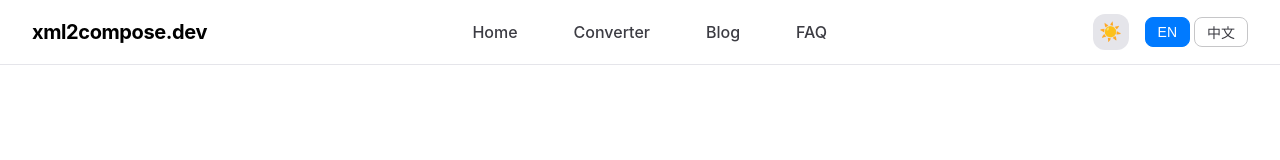
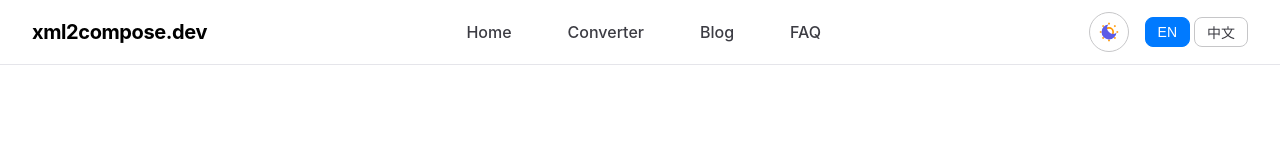
Before and after one commit to LeeLoveShaAnAn/xml2compose, a Next.js app: page / in a window 1280 px wide. Shown: the top 160 px of the page. Built offline with nearby package versions, Linux system fonts and the light colour scheme.

Commit message:
feat: Refactor theme management to a new `ThemeManager` class for SSR compatibility, update theme toggle UI with SVG icons, and simplify `AppContext`.

```diff
--- a/components/SiteHeader.tsx
+++ b/components/SiteHeader.tsx
@@ -2,23 +2,17 @@
 
 import Link from 'next/link';
 import { useApp } from '../lib/contexts/AppContext';
+import { themeManager } from '../js/ui/theme.js';
 
 export function SiteHeader() {
-  const { language, setLanguage, t, theme, setTheme, actualTheme } = useApp();
+  const { language, setLanguage, t } = useApp();
 
   const toggleLanguage = () => {
     setLanguage(language === 'en' ? 'zh' : 'en');
   };
 
-  const cycleTheme = () => {
-    if (theme === 'light') setTheme('dark');
-    else if (theme === 'dark') setTheme('system');
-    else setTheme('light');
-  };
-
-  const getThemeIcon = () => {
-    if (theme === 'system') return '⚙️';
-    return actualTheme === 'dark' ? '🌙' : '☀️';
+  const handleThemeToggle = (e: React.MouseEvent) => {
+    themeManager.toggle(e.nativeEvent);
   };
 
   return (
@@ -34,17 +28,31 @@ export function SiteHeader() {
             <li><Link href="/">{t('nav.home')}</Link></li>
             <li><Link href="/converter">{t('nav.converter')}</Link></li>
             <li><Link href="/blog">{t('nav.blog')}</Link></li>
-            <li><a href="#faq">{t('nav.faq')}</a></li>
+            <li><a href="/#faq">{t('nav.faq')}</a></li>
           </ul>
         </nav>
         <div className="header-controls">
           <button
-            onClick={cycleTheme}
-            className="theme-toggle"
-            title={`${t('theme.light')} / ${t('theme.dark')} / ${t('theme.system')}`}
+            onClick={handleThemeToggle}
+            className="theme-toggle-btn"
+            title={t('theme.toggle') || "Toggle theme"}
             aria-label="Toggle theme"
+            style={{ width: '40px', height: '40px', padding: 0, display: 'flex', alignItems: 'center', justifyContent: 'center' }}
           >
-            {getThemeIcon()}
+            <svg className="sun-icon" viewBox="0 0 24 24" fill="none" stroke="currentColor" strokeWidth="2">
+              <circle cx="12" cy="12" r="5" />
+              <line x1="12" y1="1" x2="12" y2="3" />
+              <line x1="12" y1="21" x2="12" y2="23" />
+              <line x1="4.22" y1="4.22" x2="5.64" y2="5.64" />
+              <line x1="18.36" y1="18.36" x2="19.78" y2="19.78" />
+              <line x1="1" y1="12" x2="3" y2="12" />
+              <line x1="21" y1="12" x2="23" y2="12" />
+              <line x1="4.22" y1="19.78" x2="5.64" y2="18.36" />
+              <line x1="18.36" y1="5.64" x2="19.78" y2="4.22" />
+            </svg>
+            <svg className="moon-icon" viewBox="0 0 24 24" fill="currentColor">
+              <path d="M21 12.79A9 9 0 1 1 11.21 3 7 7 0 0 0 21 12.79z" />
+            </svg>
           </button>
           <div className="lang-switch">
             <button
--- a/js/ui/theme.js
+++ b/js/ui/theme.js
@@ -5,6 +5,7 @@
 
 export class ThemeManager {
     constructor() {
+        if (typeof window === 'undefined') return;
         this.currentTheme = this.getSavedTheme() || this.getSystemTheme();
         this.rippleElement = null;
         this.isAnimating = false;
@@ -15,7 +16,10 @@ export class ThemeManager {
      * 初始化主题
      */
     init() {
+        if (typeof window === 'undefined') return;
+
         // 应用保存的主题
+        // ...
         this.applyTheme(this.currentTheme, false);
 
         // 创建涟漪遮罩元素
@@ -140,13 +144,15 @@ export class ThemeManager {
         // 设置 data 属性用于 CSS 选择
         document.documentElement.setAttribute('data-theme', theme);
 
-        // 添加/移除 dark 类
+        // 添加/移除 dark 类 (兼容 Next.js 和 static pages)
         if (theme === 'dark') {
             document.documentElement.classList.add('dark-theme');
+            document.documentElement.classList.add('dark');
             document.documentElement.classList.remove('light-theme');
         } else {
             document.documentElement.classList.add('light-theme');
             document.documentElement.classList.remove('dark-theme');
+            document.documentElement.classList.remove('dark');
         }
 
         // 更新 meta theme-color
@@ -206,7 +212,7 @@ export class ThemeManager {
 }
 
 // 添加涟漪动画 CSS
-if (!document.getElementById('theme-ripple-styles')) {
+if (typeof window !== 'undefined' && !document.getElementById('theme-ripple-styles')) {
     const style = document.createElement('style');
     style.id = 'theme-ripple-styles';
     style.textContent = `
--- a/lib/contexts/AppContext.tsx
+++ b/lib/contexts/AppContext.tsx
@@ -58,6 +58,16 @@ export function AppProvider({ children }: { children: ReactNode }) {
   useEffect(() => {
     const mediaQuery = window.matchMedia('(prefers-color-scheme: dark)');
 
+    // 监听 theme.js 触发的变更事件
+    const handleThemeChange = (e: CustomEvent<{ theme: Theme }>) => {
+      if (e.detail && e.detail.theme && e.detail.theme !== theme) {
+        setThemeState(e.detail.theme);
+        // theme.js 已经更新了 localStorage，这里只同步状态
+      }
+    };
+
+    window.addEventListener('themeChanged', handleThemeChange as EventListener);
+
     const updateActualTheme = () => {
       if (theme === 'system') {
         setActualTheme(mediaQuery.matches ? 'dark' : 'light');
@@ -75,7 +85,10 @@ export function AppProvider({ children }: { children: ReactNode }) {
     };
 
     mediaQuery.addEventListener('change', handler);
-    return () => mediaQuery.removeEventListener('change', handler);
+    return () => {
+      mediaQuery.removeEventListener('change', handler);
+      window.removeEventListener('themeChanged', handleThemeChange as EventListener);
+    };
   }, [theme]);
 
   // 应用主题到document
--- a/lib/i18n/translations.ts
+++ b/lib/i18n/translations.ts
@@ -95,6 +95,7 @@ export const translations = {
     'theme.dark': 'Dark',
     'theme.light': 'Light',
     'theme.system': 'System',
+    'theme.toggle': 'Toggle theme',
   },
 
   zh: {
@@ -189,6 +190,7 @@ export const translations = {
     'theme.dark': '深色',
     'theme.light': '浅色',
     'theme.system': '跟随系统',
+    'theme.toggle': '切换主题',
   }
 } as const;
 
```
